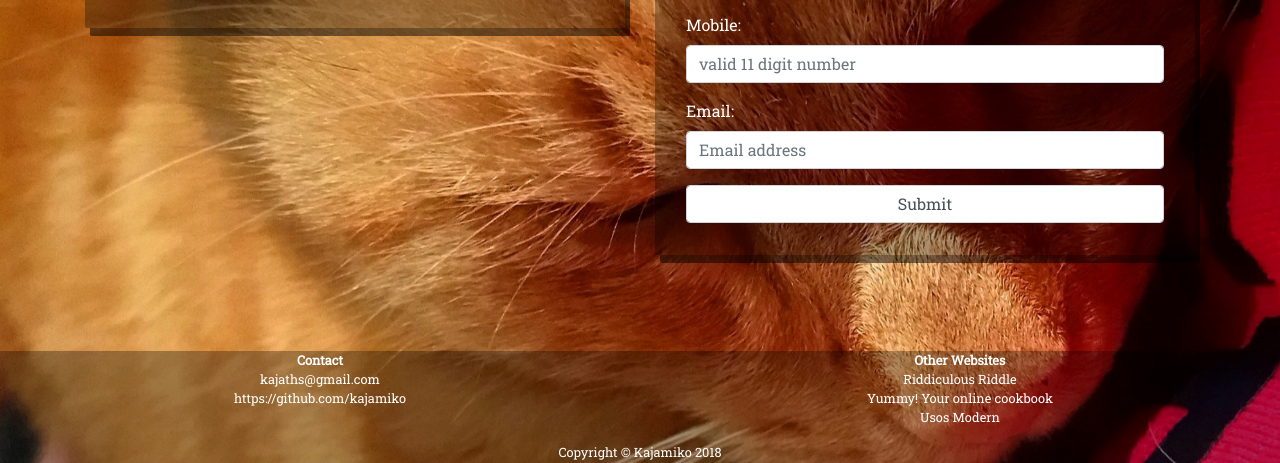
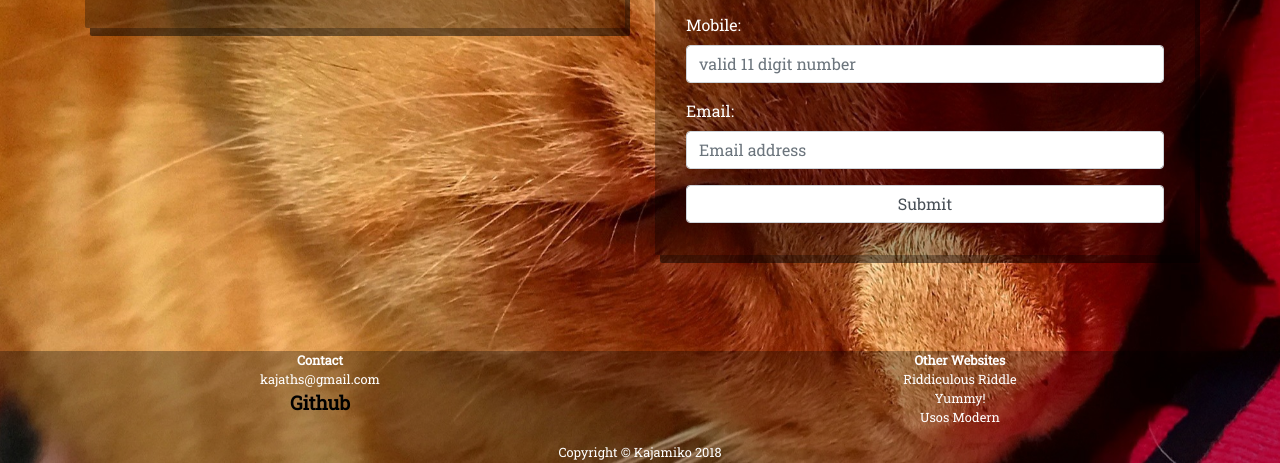
Before and after one commit to Code-Institute-Submissions/fabulous_mr_d, a plain HTML site: page events.html in a window 1280 px wide. Shown: the part 568-1031 px from the top of the page. Drawn offline with nearby package versions, Linux system fonts and the light colour scheme.

Commit message:
Layout fixed

```diff
--- a/events.html
+++ b/events.html
@@ -118,7 +118,7 @@
         <ul class="list-unstyled">
           <li><strong>Contact</strong></li>
           <li>kajaths@gmail.com</li>
-          <li>https://github.com/kajamiko</li>
+          <li><a href="https://github.com/kajamiko">Github</a></li>
         </ul>
       </div>
 
@@ -126,7 +126,7 @@
         <ul class="list-unstyled">
           <li><strong>Other Websites</strong></li>
           <li>Riddiculous Riddle</li>
-          <li>Yummy! Your online cookbook</li>
+          <li>Yummy!</li>
           <li>Usos Modern</li>
         </ul>
       </div>
```
Also changed, not shown: about.html (+1 -1 lines), gallery.html (+1 -1 lines), index.html (+1 -1 lines).
